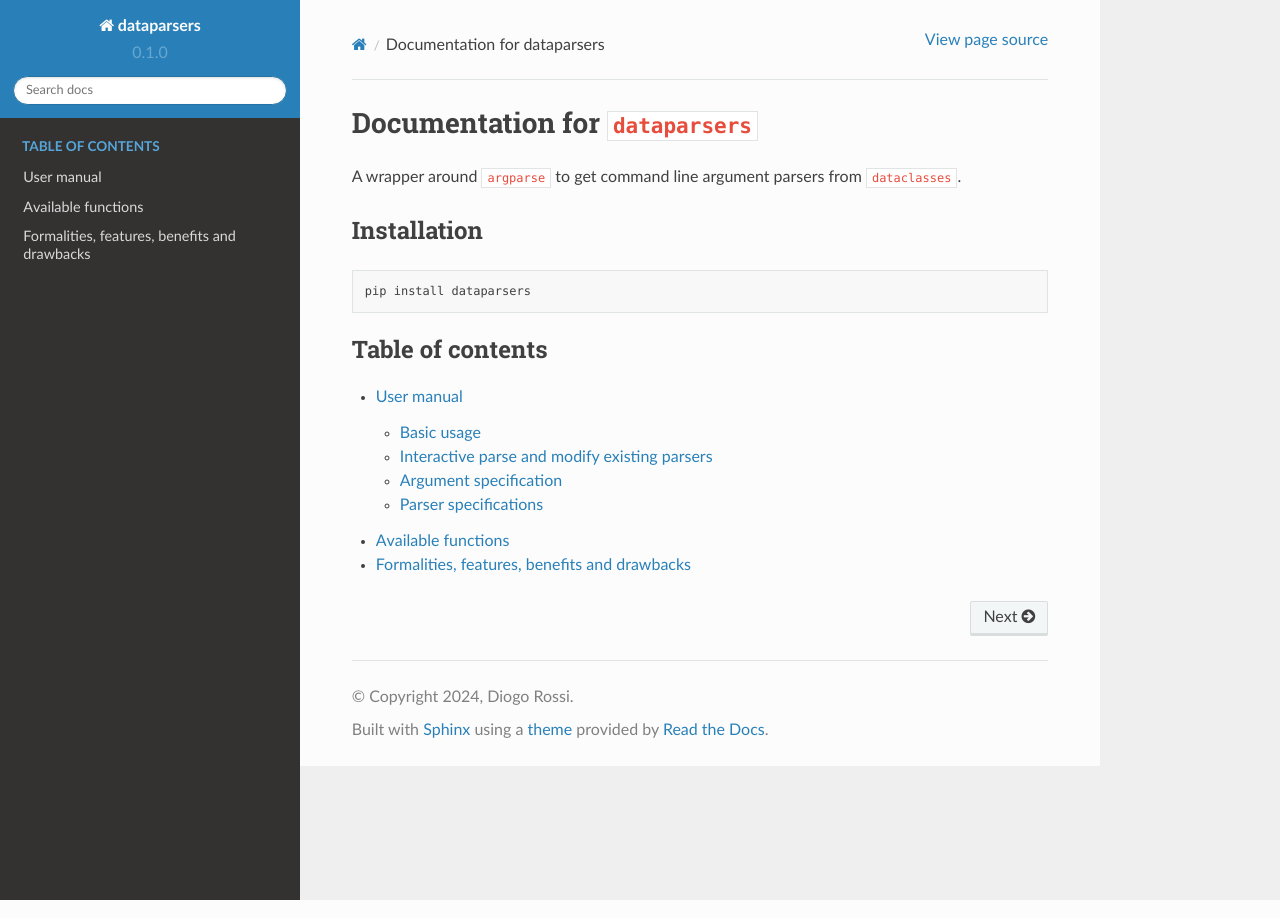
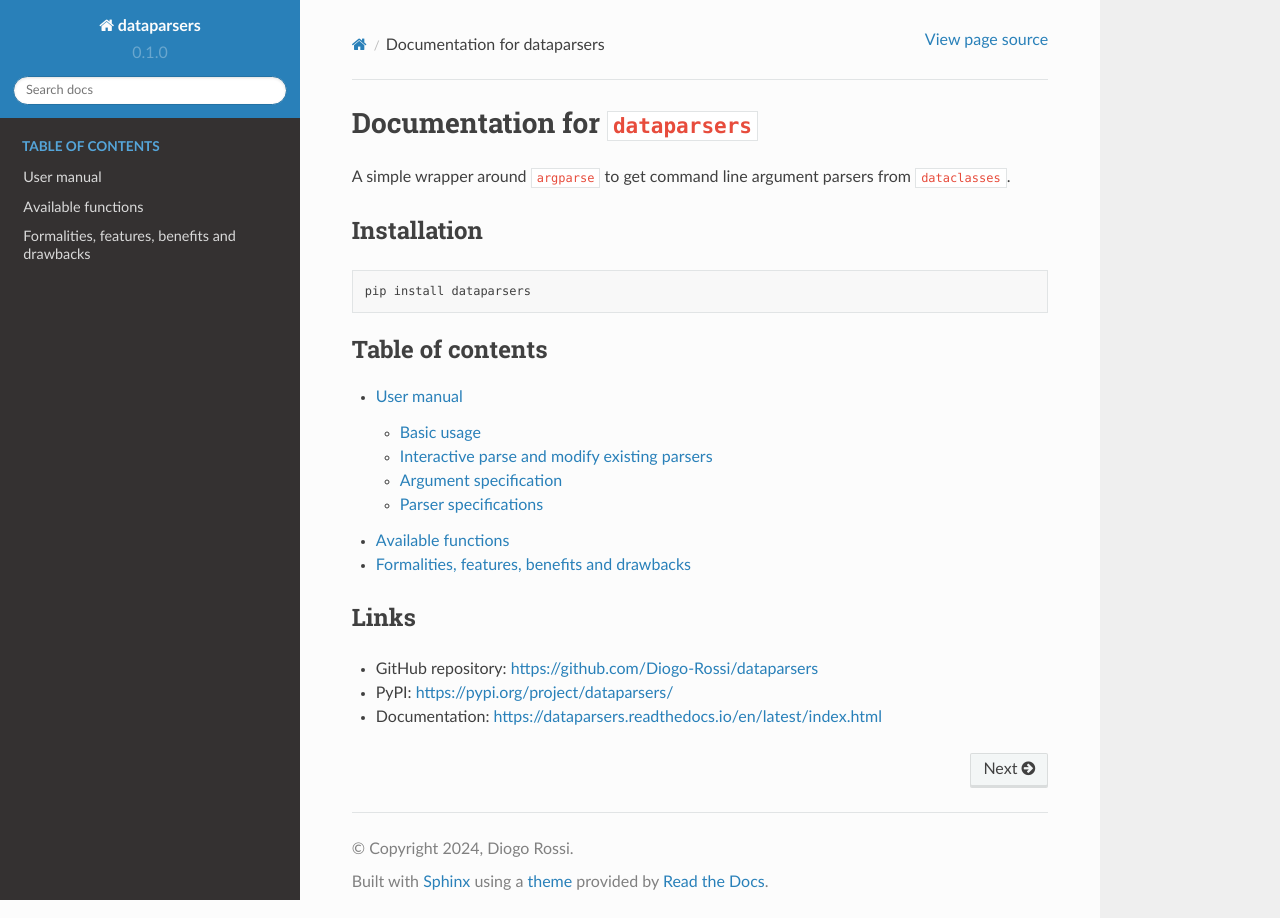
Before and after one commit to diogo-rossi/dataparsers, a Sphinx documentation site: the page built from docs/source/index.md, in a window 1280 px wide. Built offline with Sphinx 7.4.7 and the Read the Docs theme 2.0.0, drawn with Linux system fonts in a browser that asks for light colours; the version number is read from the project's files by our own code.

Commit message:
🚧 wip: on docs

````diff
--- a/docs/source/dataparsers.py
+++ b/docs/source/dataparsers.py
@@ -103,6 +103,9 @@
 One parameter of :meth:`~argparse.ArgumentParser.add_argument` that are not possible to pass to :func:`~dataparsers.arg` is the :argument_link:`dest<dest>` keyword argument. That's
 because the name of the class attribute is determined by the :func:`~dataclasses.dataclass` field name. So, it is unnecessary to pass the
 :argument_link:`dest<dest>` parameter, since it doesn't makes sense in this situation.
+
+The parameter :argument_link:`type<type>` is another :meth:`~argparse.ArgumentParser.add_argument` parameter that are inferred from the :func:`~dataclasses.dataclass` field when not
+present.
 
 ### Aliases
 
--- a/docs/source/index.md
+++ b/docs/source/index.md
@@ -1,6 +1,8 @@
 # Documentation for `dataparsers`
 
-A wrapper around [`argparse`](https://docs.python.org/3/library/argparse.html#module-argparse) to get command line argument parsers from
+A simple wrapper around
+[`argparse`](https://docs.python.org/3/library/argparse.html#module-argparse) to
+get command line argument parsers from
 [`dataclasses`](https://docs.python.org/3/library/dataclasses.html#module-dataclasses).
 
 ## Installation
@@ -16,5 +18,13 @@
 1_user_manual
 2_available_functions
 3_features
+```
 
-```
+## Links
+
+- GitHub repository:
+  [https://github.com/Diogo-Rossi/dataparsers](https://github.com/Diogo-Rossi/dataparsers)
+- PyPI:
+  [https://pypi.org/project/dataparsers/](https://pypi.org/project/dataparsers/)
+- Documentation:
+  [https://dataparsers.readthedocs.io/en/latest/index.html](https://dataparsers.readthedocs.io/en/latest/index.html)
--- a/docs/source/process_module.py
+++ b/docs/source/process_module.py
@@ -79,16 +79,17 @@
 
     # Gets module docstring to write the user manual
     module_docstring = initial_docstring(MODULE_FILEPATH).replace(
-        "# dataparsers\n\nA wrapper", "# User manual\n\n`dataparsers` is a simple module that wrappers"
+        "# dataparsers\n\nA wrapper around `argparse` to get command line argument parsers from `dataclasses`.",
+        """# User manual\n\n`dataparsers` is a simple module that wrappers around `argparse` to get command line argument
+        parsers from `dataclasses`. It can create type checkable command line argument parsers using `dataclasses`, which are
+        recognized by type checkers and can be used by autocomplete tools.""",
     )
 
     # Put links in markdown version of user manual
     for link in EXTERNAL_LINKS:
         module_docstring = module_docstring.replace(link, f"[{link}]({EXTERNAL_LINKS[link]})")
     for link in INTERNAL_LINKS:
-        module_docstring = module_docstring.replace(
-            link, f"{{py:func}}`~dataparsers.{link.replace('`','').replace('()','')}`"
-        )
+        module_docstring = module_docstring.replace(link, f"{{py:func}}`~dataparsers.{link.replace('`','').replace('()','')}`")
     for link in ARGUMENTS_LINKS:
         module_docstring = module_docstring.replace(
             link, f"[{link}](./2_available_functions.md#{link.replace('`','').replace('_','-')})"
--- a/docs/source/process_readme.py
+++ b/docs/source/process_readme.py
@@ -46,7 +46,7 @@
         file.write(basic_usage)
         file.write(arguments_specification)
         file.write(LINK_TO_DOCS)
-        file.write(f"\n\n{features}")
+        file.write(f"\n\n#{features}")
 
     replace_snippets_and_notes(ROOT_README, True, False)
 
````
Also changed, not shown: README.md (+1 -1 lines), docs/source/1_user_manual.md (+6 -1 lines), 1 other file.
